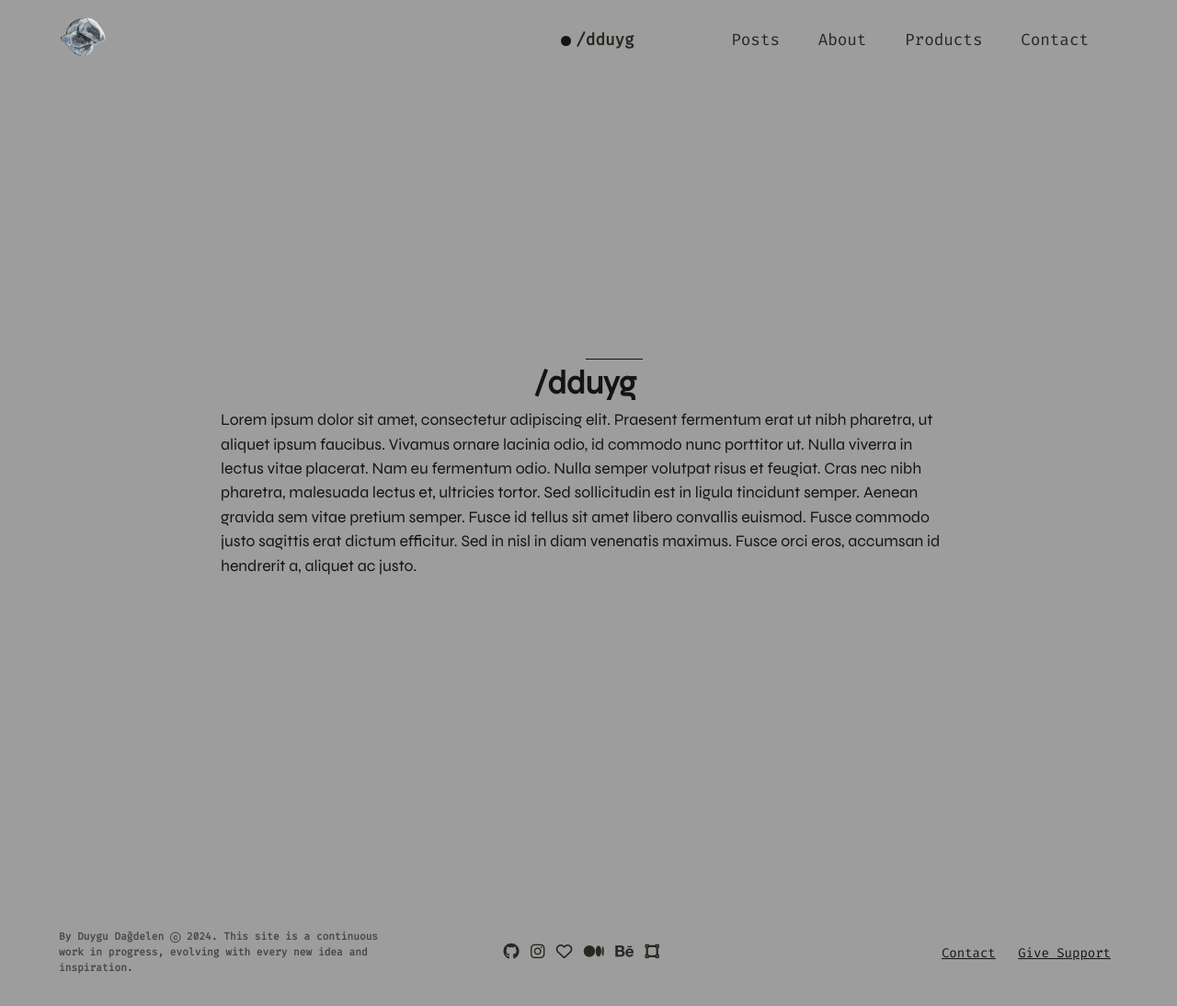
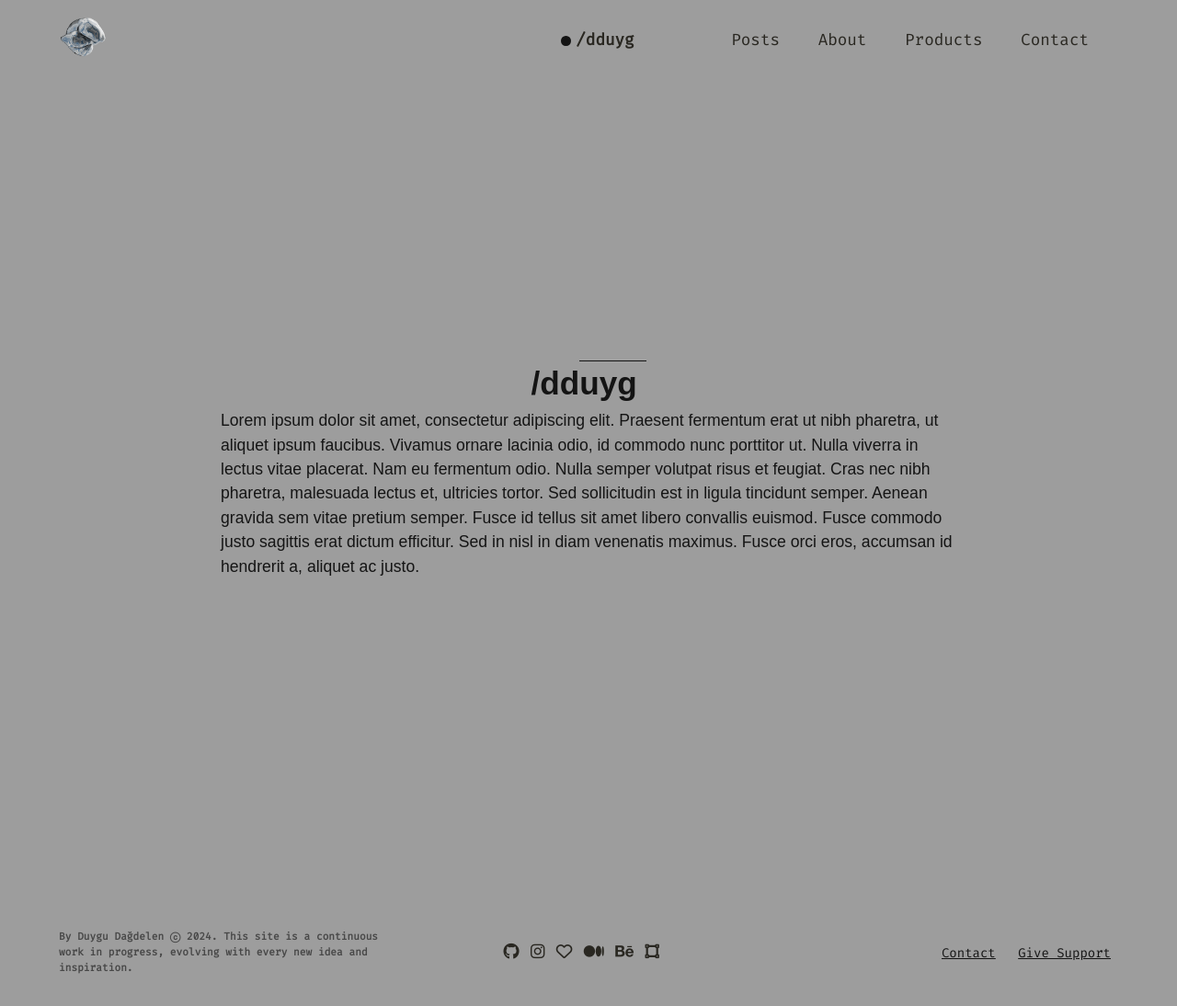
Before and after one commit to dduyg/duuuy, a Jekyll site: the page built from index.html, in a window 1280 px wide. Shown: the whole page at 92% size. Built offline with Jekyll 4.4.1, drawn with Linux system fonts in a browser that asks for light colours; nearby versions of some CDN libraries.

Commit message:
Update default.html

```diff
--- a/_layouts/default.html
+++ b/_layouts/default.html
@@ -8,7 +8,7 @@
   <title>{% if page.title %}{{ page.title }} / {% endif %}{{ site.author }}</title>
   <link rel="shortcut icon" type="image/x-icon" href="{{ site.baseurl }}/assets/images/favicon.ico">
   <link href="https://fonts.googleapis.com/css2?family=Libre+Franklin&display=swap" rel="stylesheet">
-  <link href="https://fonts.googleapis.com/css2?family=Syne&display=swap" rel="stylesheet">
+  <link href="https://fonts.googleapis.com/css2?family=Comfortaa&display=swap" rel="stylesheet">
 
   <link href="https://fonts.googleapis.com/css2?family=Lato:ital,wght@0,100;0,300;0,400;0,700;0,900;1,100;1,300;1,400;1,700;1,900&display=swap" rel="stylesheet">
   <link href="https://fonts.googleapis.com/css2?family=Fira+Code&family=Syncopate&display=swap" rel="stylesheet">
```
